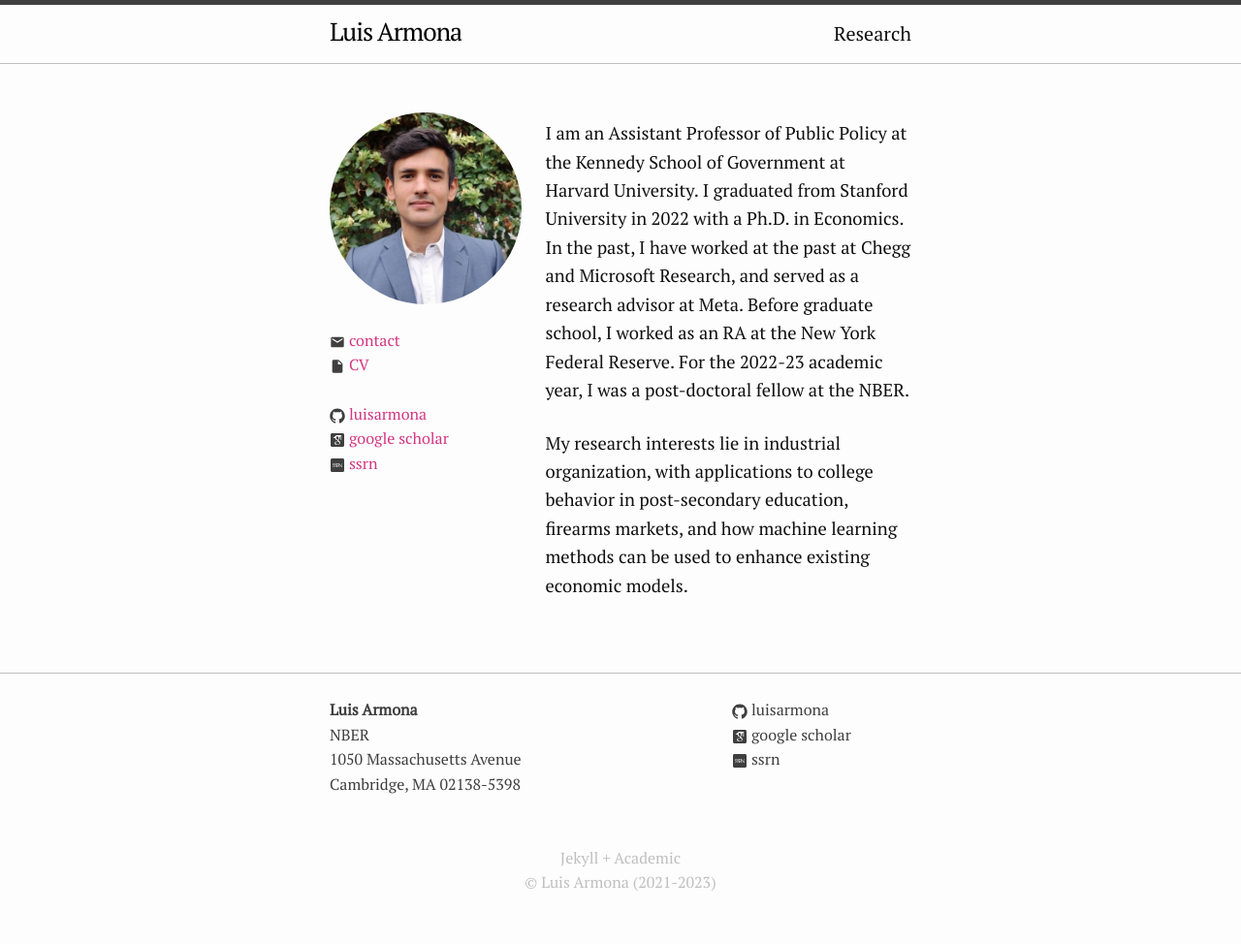
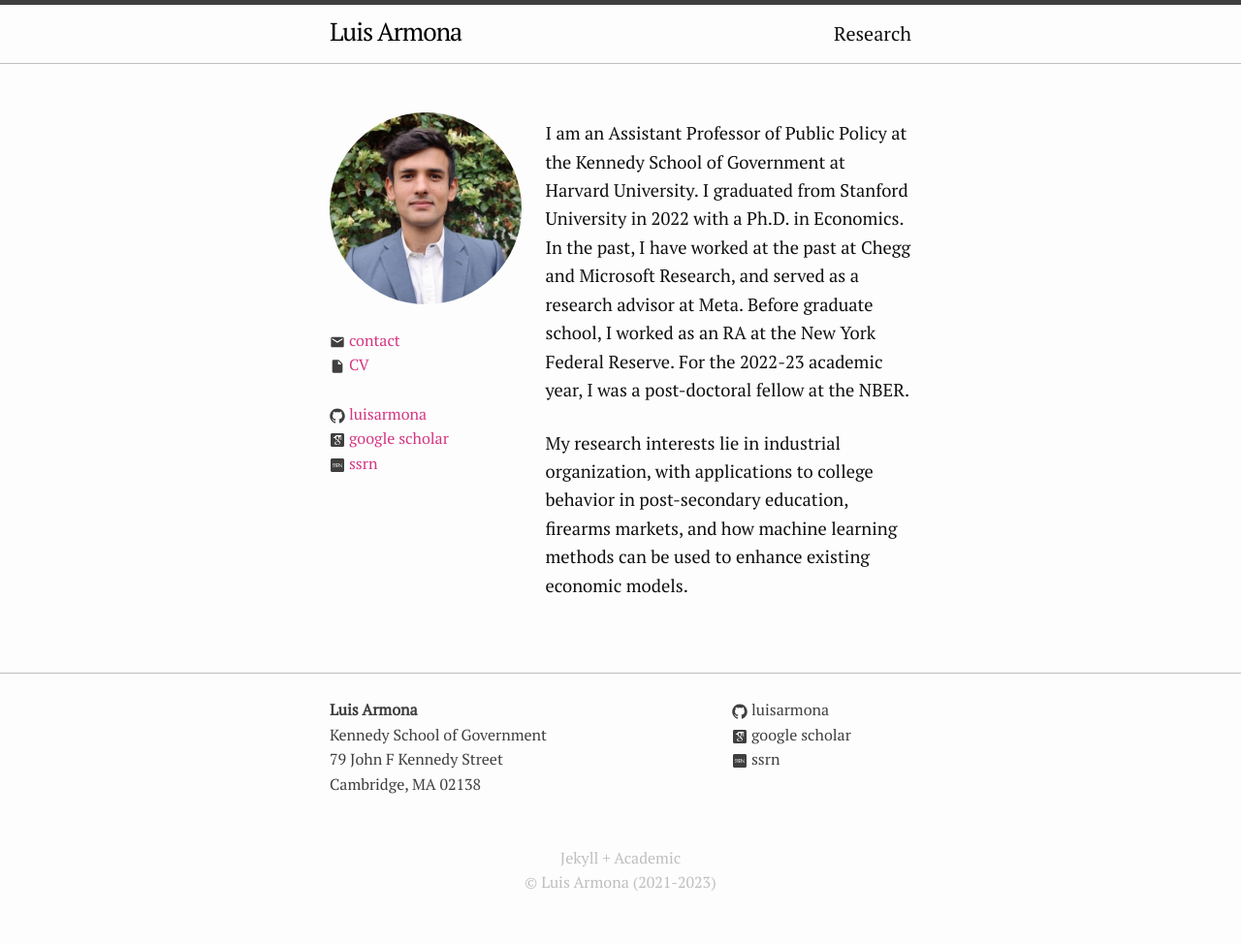
Before and after one commit to luisarmona/luisarmona.github.io, a Jekyll site: the page built from index.markdown, in a window 1280 px wide. Shown: the whole page at 97% size. Built offline with Jekyll 4.4.1, drawn with Linux system fonts in a browser that asks for light colours.

Commit message:
updated address

```diff
--- a/_config.yml
+++ b/_config.yml
@@ -34,9 +34,9 @@ theme: minima
 #remote_theme: gaalcaras/academic
 description: |+
         <b>Luis Armona</b><br>
-        NBER<br>
-        1050 Massachusetts Avenue<br>
-        Cambridge, MA 02138-5398
+        Kennedy School of Government<br>
+        79 John F Kennedy Street<br>
+        Cambridge, MA 02138
 
 plugins:
   - jekyll-seo-tag
```
